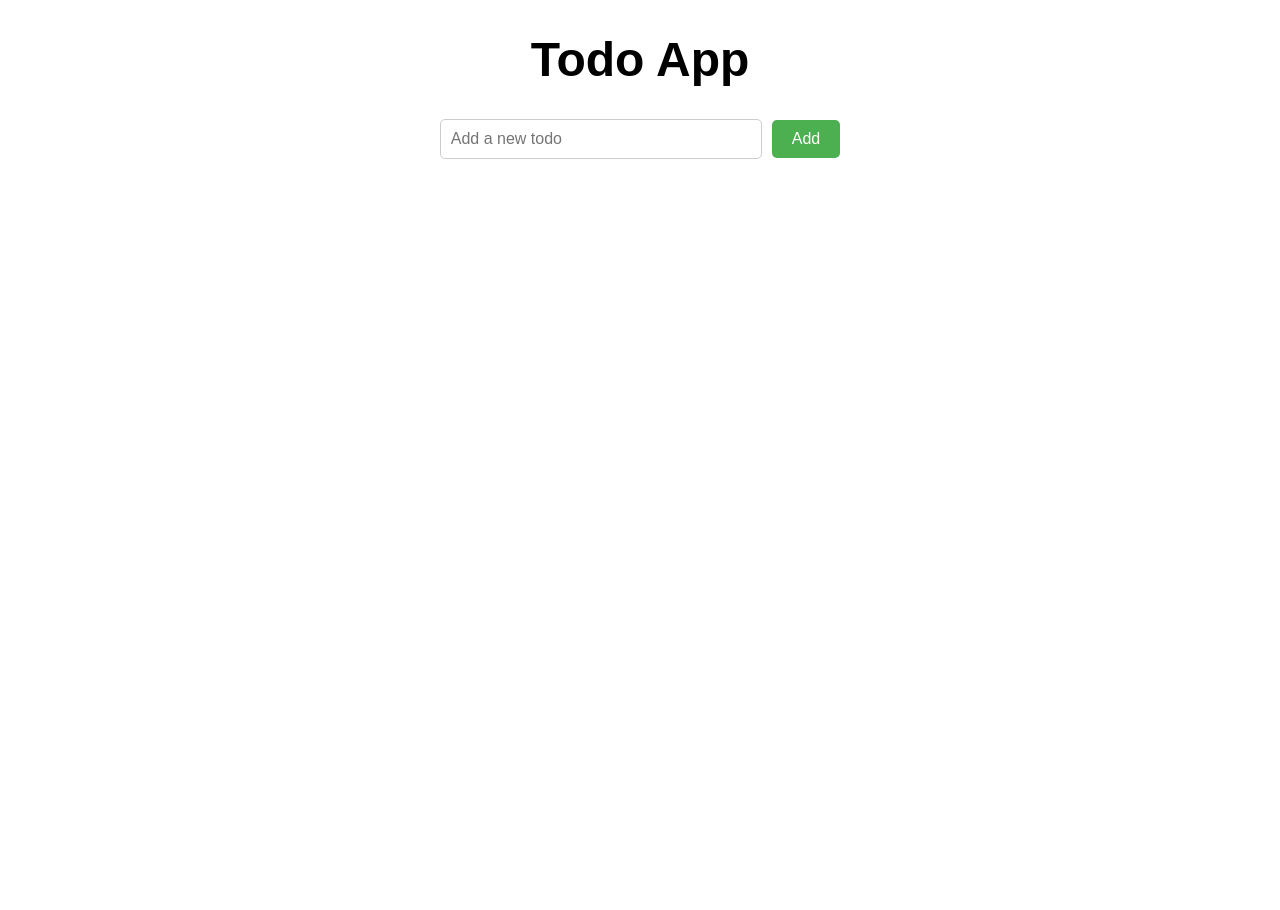
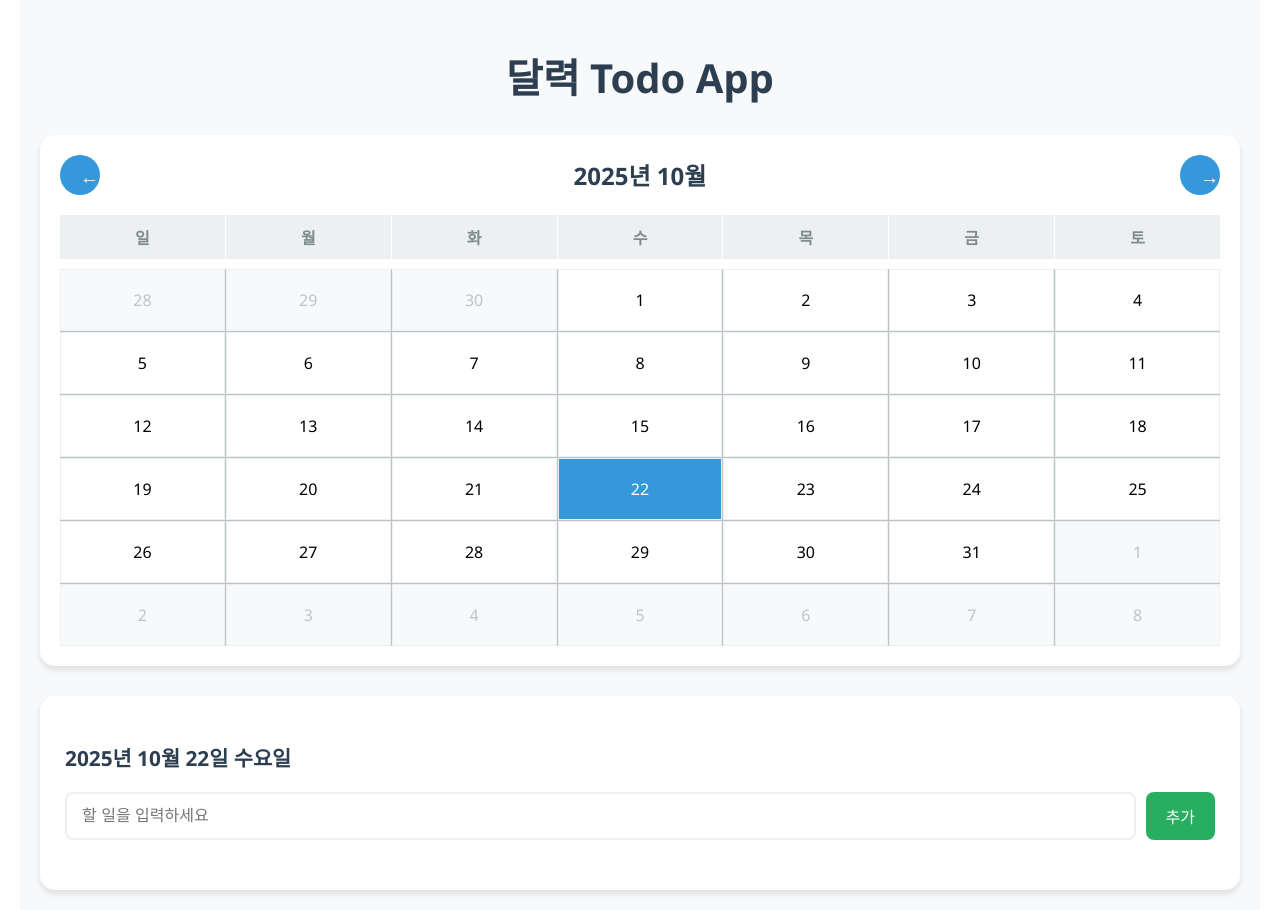
Before and after one commit to kimJAVAN/kt_todo_test, a React (Create React App) app: page / in a window 1280 px wide. Before the commit the page ends 800 px from the top, so only its background shows below. Built offline with nearby package versions, Linux system fonts and the light colour scheme.

Commit message:
add calendar

```diff
--- a/src/App.css
+++ b/src/App.css
@@ -1,71 +1,258 @@
 .App {
-  text-align: center;
-  font-family: sans-serif;
+  max-width: 1200px;
+  margin: 0 auto;
+  padding: 20px;
+  font-family: 'Segoe UI', Tahoma, Geneva, Verdana, sans-serif;
+  background-color: #f8f9fa;
+  min-height: 100vh;
 }
 
 h1 {
-  font-size: 3rem;
+  font-size: 2.5rem;
+  color: #2c3e50;
+  margin-bottom: 30px;
+  text-align: center;
+}
+
+/* 달력 스타일 */
+.calendar-container {
+  background: white;
+  border-radius: 15px;
+  box-shadow: 0 4px 6px rgba(0, 0, 0, 0.1);
+  padding: 20px;
+  margin-bottom: 30px;
+}
+
+.calendar-header {
+  display: flex;
+  justify-content: space-between;
+  align-items: center;
+  margin-bottom: 20px;
+}
+
+.calendar-header h2 {
+  font-size: 1.5rem;
+  color: #2c3e50;
+  margin: 0;
+}
+
+.calendar-header button {
+  background: #3498db;
+  color: white;
+  border: none;
+  border: none;
+  border-radius: 50%;
+  width: 40px;
+  height: 40px;
+  font-size: 1.2rem;
+  cursor: pointer;
+  transition: background-color 0.3s;
+}
+
+.calendar-header button:hover {
+  background: #2980b9;
+}
+
+.calendar-weekdays {
+  display: grid;
+  grid-template-columns: repeat(7, 1fr);
+  gap: 1px;
+  margin-bottom: 10px;
+}
+
+.calendar-weekdays div {
+  padding: 10px;
+  text-align: center;
+  font-weight: bold;
+  color: #7f8c8d;
+  background: #ecf0f1;
+}
+
+.calendar-grid {
+  display: grid;
+  grid-template-columns: repeat(7, 1fr);
+  gap: 1px;
+  background: #bdc3c7;
+}
+
+.calendar-day {
+  background: white;
+  min-height: 60px;
+  display: flex;
+  flex-direction: column;
+  align-items: center;
+  justify-content: center;
+  cursor: pointer;
+  transition: all 0.3s;
+  position: relative;
+  border: 1px solid #ecf0f1;
+}
+
+.calendar-day:hover {
+  background: #e8f4f8;
+}
+
+.calendar-day.other-month {
+  color: #bdc3c7;
+  background: #f8f9fa;
+}
+
+.calendar-day.today {
+  background: #e3f2fd;
+  font-weight: bold;
+}
+
+.calendar-day.selected {
+  background: #3498db;
+  color: white;
+}
+
+.calendar-day.has-todos {
+  background: #fff3cd;
+}
+
+.calendar-day.has-todos.selected {
+  background: #f39c12;
+  color: white;
+}
+
+.day-number {
+  font-size: 1rem;
+  font-weight: 500;
+}
+
+.todo-indicator {
+  width: 6px;
+  height: 6px;
+  background: #e74c3c;
+  border-radius: 50%;
+  margin-top: 2px;
+}
+
+/* 할 일 섹션 스타일 */
+.todo-section {
+  background: white;
+  border-radius: 15px;
+  box-shadow: 0 4px 6px rgba(0, 0, 0, 0.1);
+  padding: 25px;
+}
+
+.todo-section h3 {
+  color: #2c3e50;
+  margin-bottom: 20px;
+  font-size: 1.3rem;
 }
 
 .input-container {
-  margin-bottom: 20px;
+  display: flex;
+  gap: 10px;
+  margin-bottom: 25px;
 }
 
 input[type="text"] {
-  padding: 10px;
+  flex: 1;
+  padding: 12px 15px;
   font-size: 1rem;
-  width: 300px;
-  border: 1px solid #ccc;
-  border-radius: 5px;
+  border: 2px solid #ecf0f1;
+  border-radius: 8px;
+  transition: border-color 0.3s;
+}
+
+input[type="text"]:focus {
+  outline: none;
+  border-color: #3498db;
 }
 
 button {
-  padding: 10px 20px;
+  padding: 12px 20px;
   font-size: 1rem;
-  margin-left: 10px;
   border: none;
-  background-color: #4caf50;
+  background-color: #27ae60;
   color: white;
-  border-radius: 5px;
+  border-radius: 8px;
   cursor: pointer;
+  transition: background-color 0.3s;
+  font-weight: 500;
 }
 
 button:hover {
-  background-color: #45a049;
+  background-color: #229954;
 }
 
-ul {
+.todo-list {
   list-style-type: none;
   padding: 0;
-  width: 350px;
-  margin: 0 auto;
+  margin: 0;
 }
 
-li {
+.todo-list li {
   display: flex;
   justify-content: space-between;
   align-items: center;
   padding: 15px;
-  border-bottom: 1px solid #eee;
+  margin-bottom: 10px;
+  background: #f8f9fa;
+  border-radius: 8px;
+  border-left: 4px solid #3498db;
+  transition: all 0.3s;
 }
 
-li:last-child {
-  border-bottom: none;
+.todo-list li:hover {
+  background: #e8f4f8;
+  transform: translateX(5px);
 }
 
-li.completed span {
-  text-decoration: line-through;
-  color: #aaa;
+.todo-list li.completed {
+  background: #d5f4e6;
+  border-left-color: #27ae60;
 }
 
-li span {
-  cursor: pointer;
+.todo-list li.completed span {
+  text-decoration: line-through;
+  color: #7f8c8d;
 }
 
-li button {
-  background-color: #f44336;
+.todo-list li span {
+  cursor: pointer;
+  flex: 1;
+  font-size: 1rem;
+  color: #2c3e50;
 }
 
-li button:hover {
-  background-color: #da190b;
+.todo-list li button {
+  background-color: #e74c3c;
+  padding: 8px 12px;
+  font-size: 0.9rem;
 }
+
+.todo-list li button:hover {
+  background-color: #c0392b;
+}
+
+/* 반응형 디자인 */
+@media (max-width: 768px) {
+  .App {
+    padding: 10px;
+  }
+
+  .calendar-container,
+  .todo-section {
+    padding: 15px;
+  }
+
+  .calendar-day {
+    min-height: 50px;
+  }
+
+  .day-number {
+    font-size: 0.9rem;
+  }
+
+  .input-container {
+    flex-direction: column;
+  }
+
+  input[type="text"] {
+    margin-bottom: 10px;
+  }
+}
--- a/src/App.js
+++ b/src/App.js
@@ -2,8 +2,23 @@ import React, { useState } from 'react';
 import './App.css';
 
 function App() {
-  const [todos, setTodos] = useState([]);
+  const [todos, setTodos] = useState({});
   const [inputValue, setInputValue] = useState('');
+  const [selectedDate, setSelectedDate] = useState(new Date());
+  const [currentMonth, setCurrentMonth] = useState(new Date());
+
+  const formatDate = (date) => {
+    return date.toISOString().split('T')[0];
+  };
+
+  const getSelectedDateKey = () => {
+    return formatDate(selectedDate);
+  };
+
+  const getCurrentTodos = () => {
+    const dateKey = getSelectedDateKey();
+    return todos[dateKey] || [];
+  };
 
   const handleInputChange = (e) => {
     setInputValue(e.target.value);
@@ -11,46 +26,152 @@ function App() {
 
   const handleAddTodo = () => {
     if (inputValue.trim()) {
-      setTodos([...todos, { text: inputValue, completed: false }]);
+      const dateKey = getSelectedDateKey();
+      const currentTodos = todos[dateKey] || [];
+      const newTodo = { text: inputValue, completed: false, id: Date.now() };
+
+      setTodos({
+        ...todos,
+        [dateKey]: [...currentTodos, newTodo]
+      });
       setInputValue('');
     }
   };
 
-  const handleDeleteTodo = (index) => {
-    const newTodos = todos.filter((_, i) => i !== index);
-    setTodos(newTodos);
+  const handleDeleteTodo = (todoId) => {
+    const dateKey = getSelectedDateKey();
+    const currentTodos = todos[dateKey] || [];
+    const updatedTodos = currentTodos.filter(todo => todo.id !== todoId);
+
+    setTodos({
+      ...todos,
+      [dateKey]: updatedTodos
+    });
   };
 
-  const handleToggleTodo = (index) => {
-    const newTodos = todos.map((todo, i) => {
-      if (i === index) {
+  const handleToggleTodo = (todoId) => {
+    const dateKey = getSelectedDateKey();
+    const currentTodos = todos[dateKey] || [];
+    const updatedTodos = currentTodos.map(todo => {
+      if (todo.id === todoId) {
         return { ...todo, completed: !todo.completed };
       }
       return todo;
     });
-    setTodos(newTodos);
+
+    setTodos({
+      ...todos,
+      [dateKey]: updatedTodos
+    });
+  };
+
+  const handleDateClick = (date) => {
+    setSelectedDate(date);
+  };
+
+  const handlePrevMonth = () => {
+    setCurrentMonth(new Date(currentMonth.getFullYear(), currentMonth.getMonth() - 1));
+  };
+
+  const handleNextMonth = () => {
+    setCurrentMonth(new Date(currentMonth.getFullYear(), currentMonth.getMonth() + 1));
+  };
+
+  const renderCalendar = () => {
+    const year = currentMonth.getFullYear();
+    const month = currentMonth.getMonth();
+    const firstDay = new Date(year, month, 1);
+    const lastDay = new Date(year, month + 1, 0);
+    const startDate = new Date(firstDay);
+    startDate.setDate(startDate.getDate() - firstDay.getDay());
+
+    const days = [];
+    const today = new Date();
+
+    for (let i = 0; i < 42; i++) {
+      const date = new Date(startDate);
+      date.setDate(startDate.getDate() + i);
+
+      const dateKey = formatDate(date);
+      const dayTodos = todos[dateKey] || [];
+      const hasTodos = dayTodos.length > 0;
+      const isToday = formatDate(date) === formatDate(today);
+      const isSelected = formatDate(date) === formatDate(selectedDate);
+      const isCurrentMonth = date.getMonth() === month;
+
+      days.push(
+        <div
+          key={i}
+          className={`calendar-day ${isCurrentMonth ? 'current-month' : 'other-month'} ${isToday ? 'today' : ''} ${isSelected ? 'selected' : ''} ${hasTodos ? 'has-todos' : ''}`}
+          onClick={() => handleDateClick(date)}
+        >
+          <span className="day-number">{date.getDate()}</span>
+          {hasTodos && <div className="todo-indicator"></div>}
+        </div>
+      );
+    }
+
+    return days;
+  };
+
+  const getMonthName = () => {
+    return currentMonth.toLocaleDateString('ko-KR', { year: 'numeric', month: 'long' });
   };
 
   return (
     <div className="App">
-      <h1>Todo App</h1>
+      <h1>달력 Todo App</h1>
+
+      <div className="calendar-container">
+        <div className="calendar-header">
+          <button onClick={handlePrevMonth}>←</button>
+          <h2>{getMonthName()}</h2>
+          <button onClick={handleNextMonth}>→</button>
+        </div>
+
+        <div className="calendar-weekdays">
+          <div>일</div>
+          <div>월</div>
+          <div>화</div>
+          <div>수</div>
+          <div>목</div>
+          <div>금</div>
+          <div>토</div>
+        </div>
+
+        <div className="calendar-grid">
+          {renderCalendar()}
+        </div>
+      </div>
+
+      <div className="todo-section">
+        <h3>{selectedDate.toLocaleDateString('ko-KR', {
+          year: 'numeric',
+          month: 'long',
+          day: 'numeric',
+          weekday: 'long'
+        })}</h3>
+
         <div className="input-container">
           <input
             type="text"
             value={inputValue}
             onChange={handleInputChange}
-          placeholder="Add a new todo"
+            placeholder="할 일을 입력하세요"
+            onKeyPress={(e) => e.key === 'Enter' && handleAddTodo()}
           />
-        <button onClick={handleAddTodo}>Add</button>
+          <button onClick={handleAddTodo}>추가</button>
         </div>
-      <ul>
-        {todos.map((todo, index) => (
-          <li key={index} className={todo.completed ? 'completed' : ''}>
-            <span onClick={() => handleToggleTodo(index)}>{todo.text}</span>
-            <button onClick={() => handleDeleteTodo(index)}>Delete</button>
+
+        <ul className="todo-list">
+          {getCurrentTodos().map((todo) => (
+            <li key={todo.id} className={todo.completed ? 'completed' : ''}>
+              <span onClick={() => handleToggleTodo(todo.id)}>{todo.text}</span>
+              <button onClick={() => handleDeleteTodo(todo.id)}>삭제</button>
             </li>
           ))}
         </ul>
+      </div>
     </div>
   );
 }
```
Lines whose indentation alone changed are shown as unchanged.
